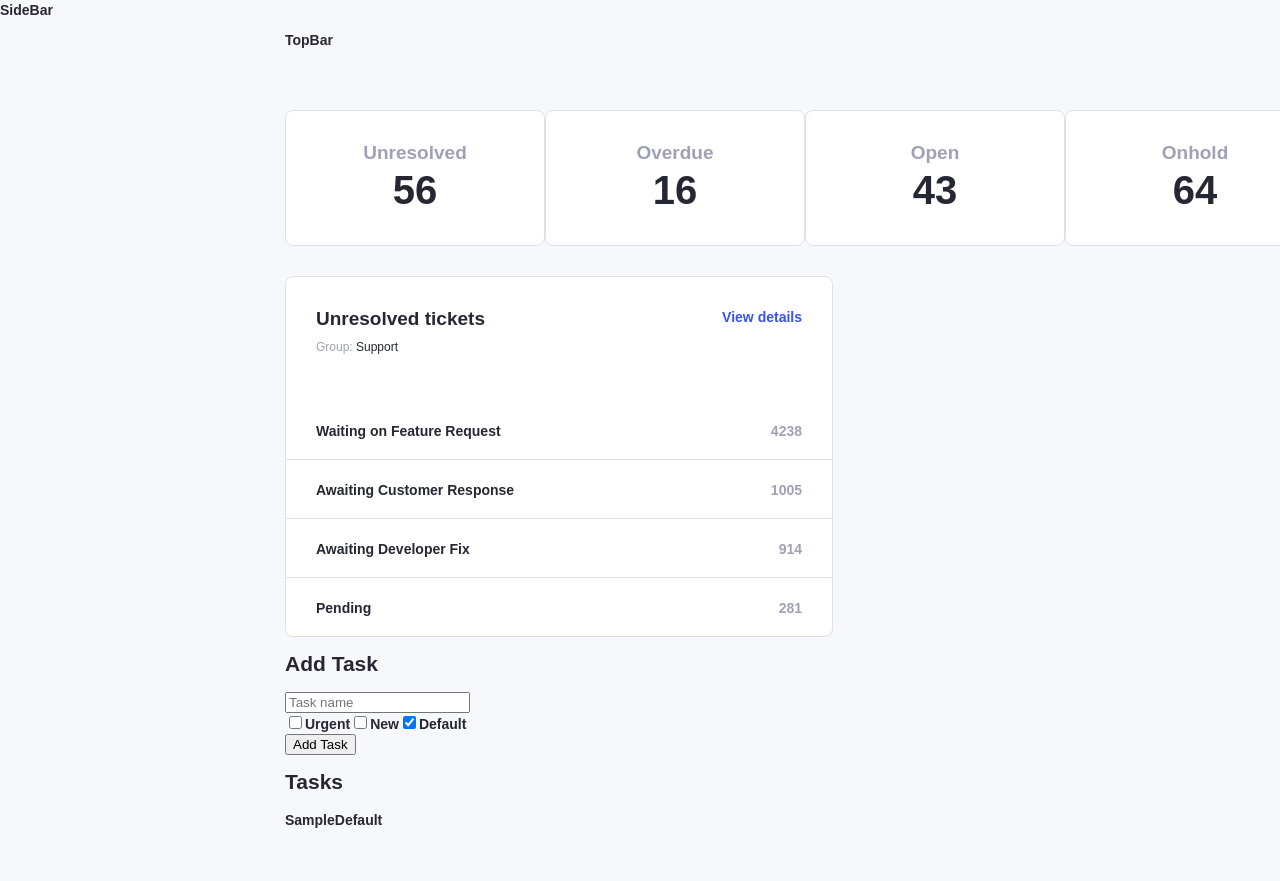
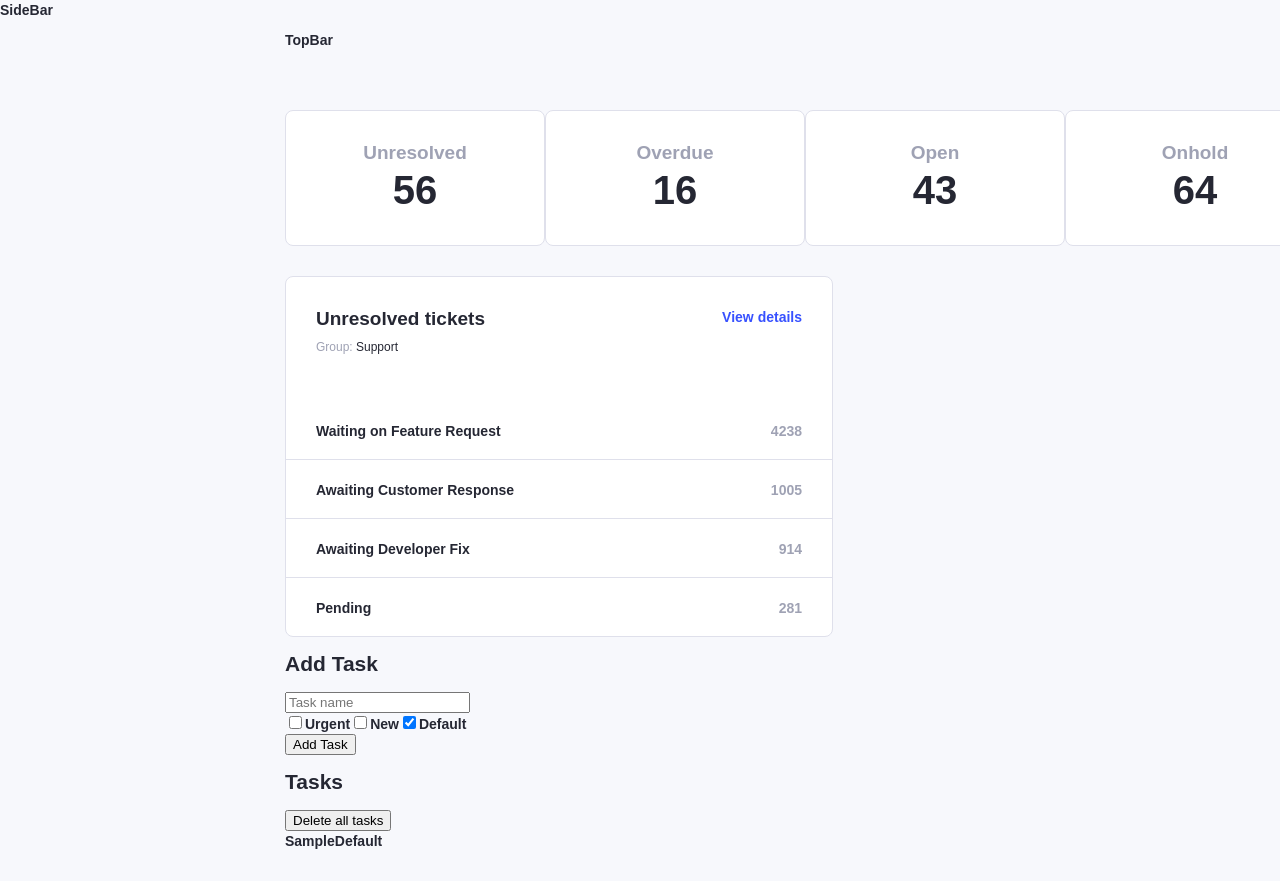
Before and after one commit to KseniaPopova02/dashboard-kit, a React (Create React App) app: page / in a window 1280 px wide. Both pictures are taken after typing "Sample" into the empty fields and a click on the button "Add Task". Shown: the top 881 px of the page. Before the commit the page ends 860 px from the top, so only its background shows below. Built offline with nearby package versions, Linux system fonts and the light colour scheme.

Commit message:
add: delete all tasks btn

```diff
--- a/src/modules/OverviewTask/OverviewTask.jsx
+++ b/src/modules/OverviewTask/OverviewTask.jsx
@@ -47,6 +47,11 @@ export const OverviewTask = ({ showAllTasks }) => {
     setDisplayTasks(tasks.length);
   };
 
+  const handleDeleteAllTasks = () => {
+    setTasks([]);
+    localStorage.removeItem("tasks");
+  };
+
   return (
     <div>
       <h2>Add Task</h2>
@@ -83,7 +88,13 @@ export const OverviewTask = ({ showAllTasks }) => {
       </Formik>
       <h2>Tasks</h2>
       {tasks.length > 0 ? (
-        tasks
+        <>
+          <div>
+            <button type="button" onClick={handleDeleteAllTasks}>
+              Delete all tasks
+            </button>
+          </div>
+          {tasks
             .slice(0, showAllTasks ? tasks.length : displayTasks)
             .map((task) => (
               <div key={task.id}>
@@ -92,7 +103,8 @@ export const OverviewTask = ({ showAllTasks }) => {
                 {task.flags.new && <span>New</span>}
                 {task.flags.default && <span>Default</span>}
               </div>
-          ))
+            ))}
+        </>
       ) : (
         <div>No tasks yet</div>
       )}
```
Lines whose indentation alone changed are shown as unchanged.
